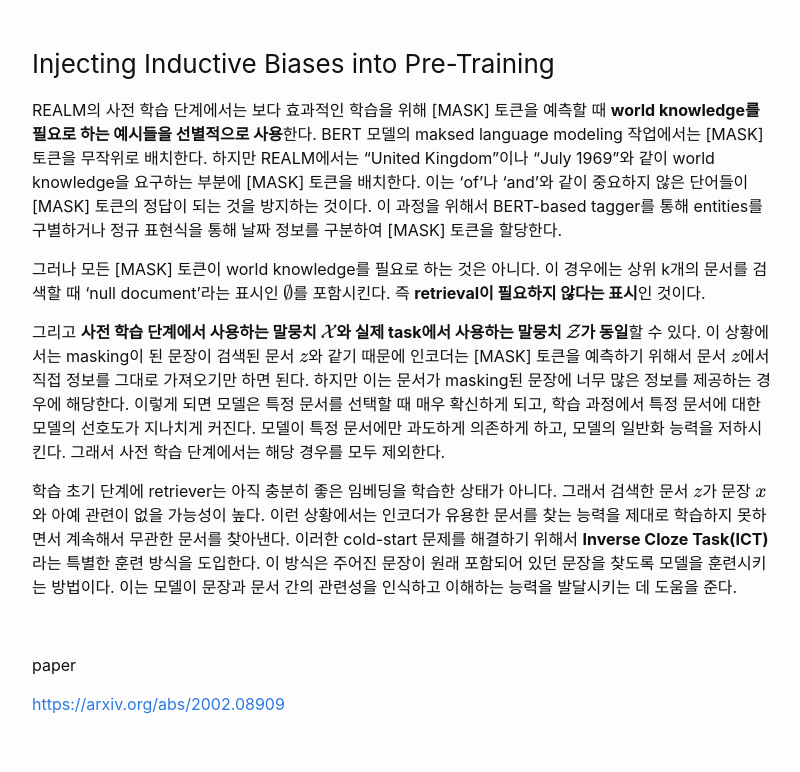
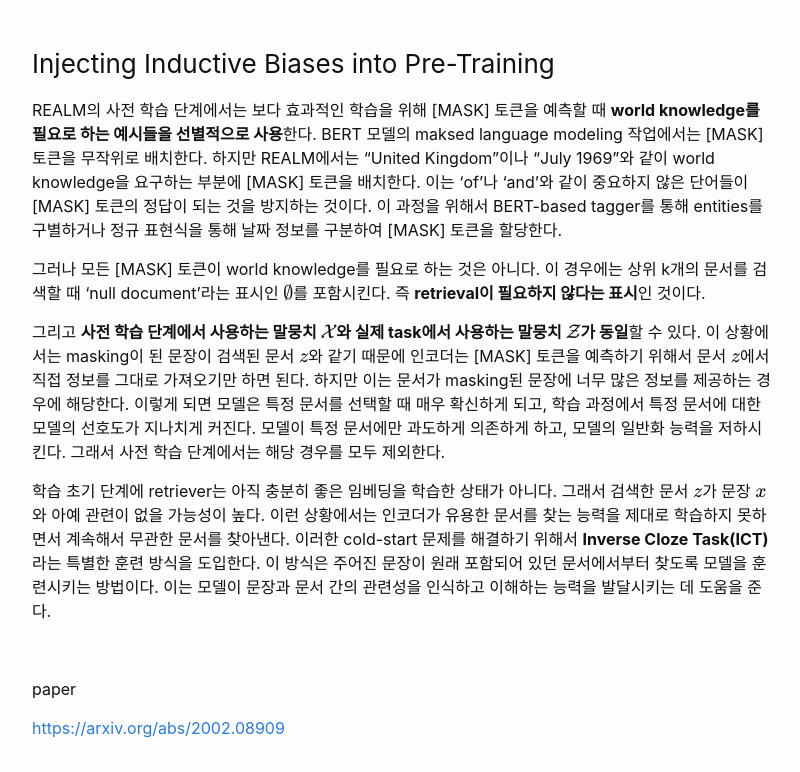
Before and after one commit to sehee-lim/sehee-lim.github.io, a Jekyll site: the page built from _posts/2024-02-04-REALM.md, in a window 1280 px wide and 900 px high, scrolled down 3325 px, cut to the strip 0-772 px from the top of the window. Shown: the whole strip, without its empty margins (238-1038 px from the left). Built offline with Jekyll 4.4.1, drawn with Linux system fonts in a browser that asks for light colours; formulas are drawn with MathJax 3; some of the changed text lies outside the part shown.

Commit message:
fix typo

```diff
--- a/_posts/2024-02-04-REALM.md
+++ b/_posts/2024-02-04-REALM.md
@@ -12,7 +12,7 @@
 
 ![Untitled](/assets/REALM%20Retrieval-Augmented%20Language%20Model%20Pre-Train%20284bffb6b8254f3ab133110a1bf8ccf1/Untitled.png)
 
-REALM은 사전 학습 과정에서 비지도 학습 방식을 사용하여 masked language modeling을 수행한다. 예를 들어 위 그림을 보면 “the [MASK] at the top of the pyramid”라는 문장에서 [MASK] 토큰을 채워야 한다. 이때 retriever는 “The pyramidion on top allows for less material higher up the pyramid.”라는 문서를 찾아내면 긍정적인 보상을 받는다. 언어 모델링에서 설정한 목표에 따라 얻은 결과는 retriever를 거쳐 다시 역전파된다. 이때 retriever는 $\mathcal{Z}$라는 방대한 문서 집합에서 수백만 개의 문서 중 도움이 되는 문서를 선택해야 한다. 그리고 이것은엄청난 계산량을 요구한다.
+REALM은 사전 학습 과정에서 비지도 학습 방식을 사용하여 masked language modeling을 수행한다. 예를 들어 위 그림을 보면 “the [MASK] at the top of the pyramid”라는 문장에서 [MASK] 토큰을 채워야 한다. 이때 retriever는 “The pyramidion on top allows for less material higher up the pyramid.”라는 문서를 찾아내면 긍정적인 보상을 받는다. 언어 모델링에서 설정한 목표에 따라 얻은 결과는 retriever를 거쳐 다시 역전파된다. 이때 retriever는 $\mathcal{Z}$라는 방대한 문서 집합에서 수백만 개의 문서 중 도움이 되는 문서를 선택해야 한다. 그리고 이것은 엄청난 계산량을 요구한다.
 
 <br>
 <br>
@@ -101,7 +101,7 @@
 
 그리고 **사전 학습 단계에서 사용하는 말뭉치 $\mathcal{X}$와 실제 task에서 사용하는 말뭉치 $\mathcal{Z}$가 동일**할 수 있다. 이 상황에서는 masking이 된 문장이 검색된 문서 $z$와 같기 때문에 인코더는 [MASK] 토큰을 예측하기 위해서 문서 $z$에서 직접 정보를 그대로 가져오기만 하면 된다. 하지만 이는 문서가 masking된 문장에 너무 많은 정보를 제공하는 경우에 해당한다. 이렇게 되면 모델은 특정 문서를 선택할 때 매우 확신하게 되고, 학습 과정에서 특정 문서에 대한 모델의 선호도가 지나치게 커진다. 모델이 특정 문서에만 과도하게 의존하게 하고, 모델의 일반화 능력을 저하시킨다. 그래서 사전 학습 단계에서는 해당 경우를 모두 제외한다.
 
-학습 초기 단계에 retriever는 아직 충분히 좋은 임베딩을 학습한 상태가 아니다. 그래서 검색한 문서 $z$가 문장 $x$와 아예 관련이 없을 가능성이 높다. 이런 상황에서는 인코더가 유용한 문서를 찾는 능력을 제대로 학습하지 못하면서 계속해서 무관한 문서를 찾아낸다. 이러한 cold-start 문제를 해결하기 위해서 **Inverse Cloze Task(ICT)**라는 특별한 훈련 방식을 도입한다. 이 방식은 주어진 문장이 원래 포함되어 있던 문장을 찾도록 모델을 훈련시키는 방법이다. 이는 모델이 문장과 문서 간의 관련성을 인식하고 이해하는 능력을 발달시키는 데 도움을 준다.
+학습 초기 단계에 retriever는 아직 충분히 좋은 임베딩을 학습한 상태가 아니다. 그래서 검색한 문서 $z$가 문장 $x$와 아예 관련이 없을 가능성이 높다. 이런 상황에서는 인코더가 유용한 문서를 찾는 능력을 제대로 학습하지 못하면서 계속해서 무관한 문서를 찾아낸다. 이러한 cold-start 문제를 해결하기 위해서 **Inverse Cloze Task(ICT)**라는 특별한 훈련 방식을 도입한다. 이 방식은 주어진 문장이 원래 포함되어 있던 문서에서부터 찾도록 모델을 훈련시키는 방법이다. 이는 모델이 문장과 문서 간의 관련성을 인식하고 이해하는 능력을 발달시키는 데 도움을 준다.
 
 <br>
 
```
Also changed, not shown: other parts of _posts/2024-02-04-REALM.md (+1 -1 lines).
